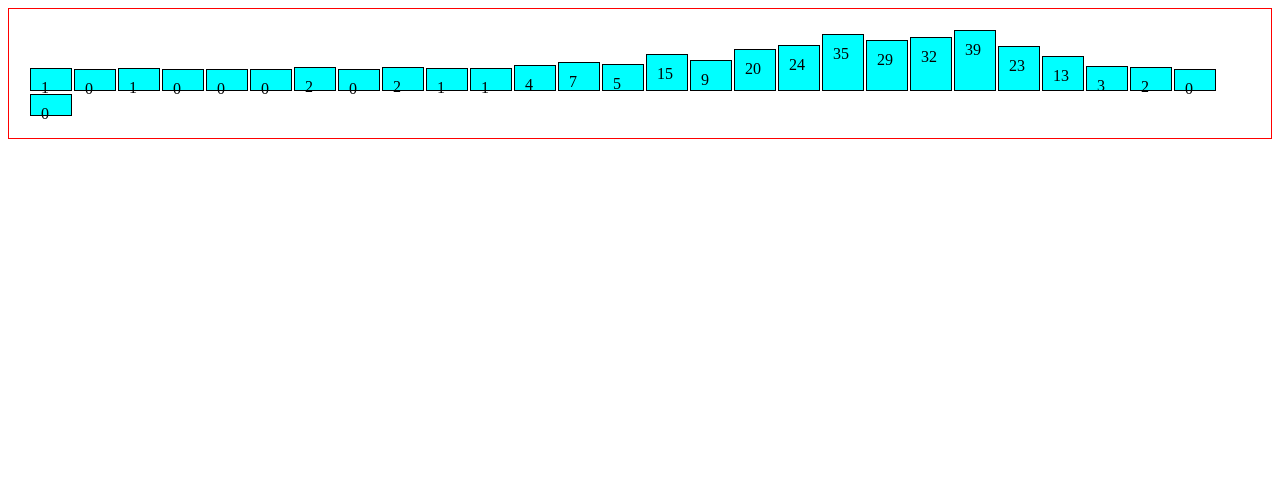
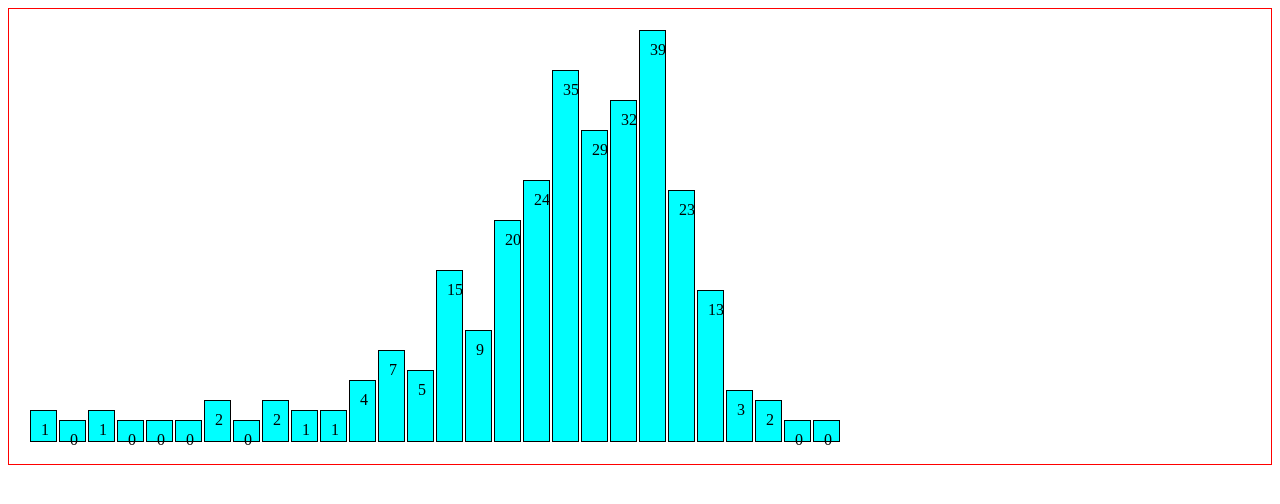
Before and after one commit to kevin77688/vis2021s, a website: page lab05/index.html in a window 1280 px wide. Drawn offline with nearby package versions, Linux system fonts and the light colour scheme.

Commit message:
Update Lab05

```diff
--- a/lab05/index.html
+++ b/lab05/index.html
@@ -11,7 +11,7 @@
       padding: 10px;
       margin: 1px;
       display: inline-block;
-      width: 20px;
+      width: 5px;
       background-color: cyan;
       vertical-align: text-bottom;
     }
@@ -57,7 +57,7 @@
             })
             .attr("class", "bar")
             .style("height", function (d) {
-              return d[1] + 'px';
+              return d[1] * 10 + 'px';
             });
         }
     };
```
Also changed, not shown: lab06/package.json (added, +15 -0 lines), lab07/package.json (added, +15 -0 lines), lab08/package.json (added, +15 -0 lines), 3 other files.
